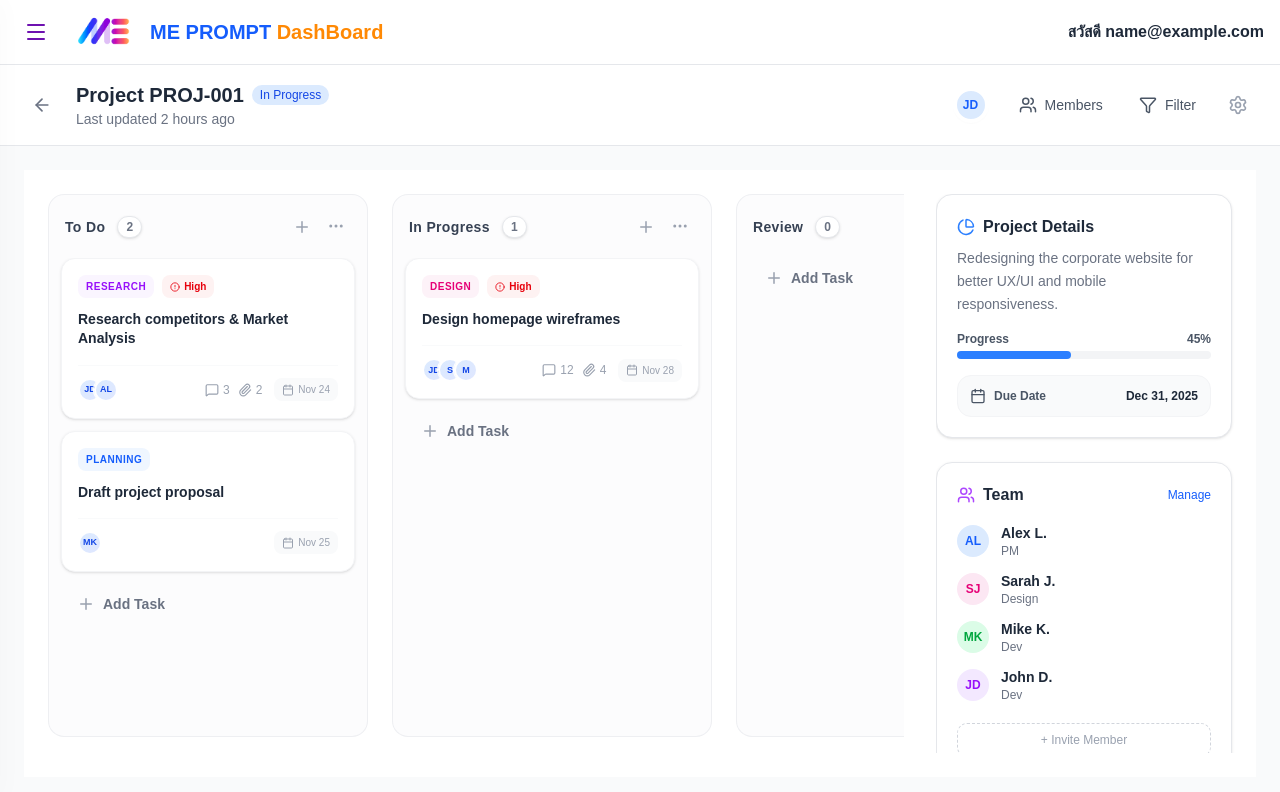
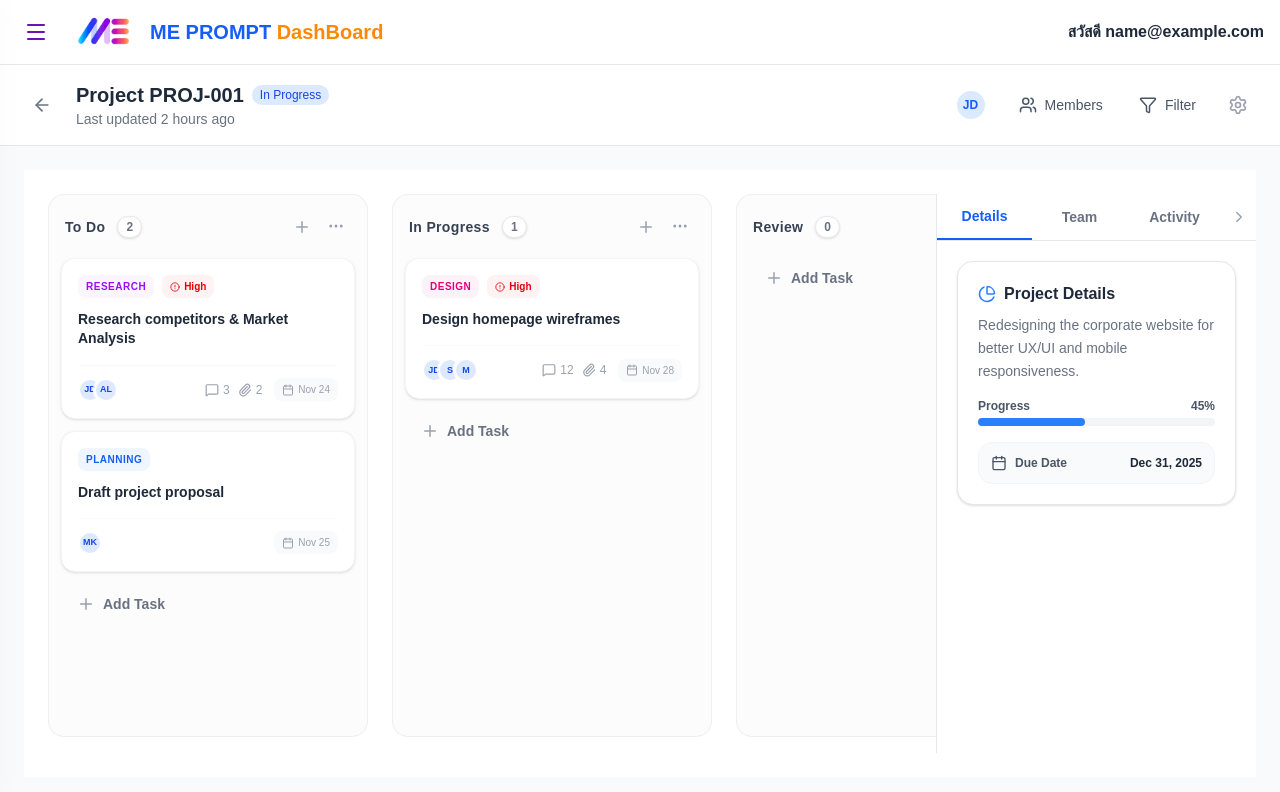
Before and after one commit to MEE-POONG/me-prompt-tec-dashboard, a Next.js app: page /workspace/PROJ-001 in a window 1280 px wide. Shown: the top 792 px of the page. Built offline with nearby package versions, Linux system fonts and the light colour scheme; sample sign-in values are in the browser's storage.

Commit message:
ฟหกฟหก

```diff
--- a/src/Container/WorkSpace/ProjectBoard.tsx
+++ b/src/Container/WorkSpace/ProjectBoard.tsx
@@ -27,6 +27,9 @@ import {
   Archive,
   Check,
   ArrowLeft,
+  Menu,
+  ChevronLeft,
+  ChevronRight,
 } from "lucide-react";
 
 // --- Types ---
@@ -173,7 +176,7 @@ const projectInfo = {
 };
 
 export default function ProjectBoard({ projectId }: ProjectBoardProps) {
-  const router = useRouter(); // Use Next.js router for back button
+  const router = useRouter();
 
   // --- State ---
   const [columns, setColumns] = useState<Column[]>(initialData);
@@ -190,6 +193,11 @@ export default function ProjectBoard({ projectId }: ProjectBoardProps) {
   );
   const [isSettingsOpen, setIsSettingsOpen] = useState(false);
   const [isFilterOpen, setIsFilterOpen] = useState(false);
+  const [isSidebarOpen, setIsSidebarOpen] = useState(true);
+  const [activeTab, setActiveTab] = useState<"details" | "team" | "activity">(
+    "details"
+  );
+  const [isTabBarCollapsed, setIsTabBarCollapsed] = useState(false);
 
   // Editing State
   const [editingColumnId, setEditingColumnId] = useState<string | null>(null);
@@ -333,12 +341,7 @@ export default function ProjectBoard({ projectId }: ProjectBoardProps) {
   };
 
   return (
-    <div className="flex flex-col h-full">
-      {" "}
-      {/* ใช้ h-full เพื่อให้เต็มพื้นที่ Container พ่อ */}
-      {/* ส่วน Header เดิมที่ซ้ำซ้อน ถูกลบออกแล้ว */}
-      {/* --- Filter Bar (Expandable) --- */}
-      {/* หมายเหตุ: ปุ่มเปิด Filter หายไปพร้อมกับ Header ถ้าต้องการใช้ต้องย้ายปุ่มมาไว้ส่วนอื่น */}
+    <div className="flex flex-col h-full relative">
       {isFilterOpen && (
         <div className="px-6 py-3 bg-gray-50 border-b border-gray-100 flex items-center gap-4 animate-in slide-in-from-top-2 shrink-0 z-20">
           <div className="relative w-full max-w-md">
@@ -364,8 +367,8 @@ export default function ProjectBoard({ projectId }: ProjectBoardProps) {
           )}
         </div>
       )}
-      {/* --- Main Content (Board + Sidebar) --- */}
-      <div className="flex flex-col lg:flex-row gap-8 py-6 items-start flex-1 overflow-hidden bg-white">
+
+      <div className="flex flex-col lg:flex-row gap-0 py-6 items-start flex-1 overflow-hidden bg-white relative">
         {/* === Left: Kanban Board === */}
         <div className="flex-1 w-full min-w-0 h-full">
           <DragDropContext onDragEnd={onDragEnd}>
@@ -614,12 +617,101 @@ export default function ProjectBoard({ projectId }: ProjectBoardProps) {
           </DragDropContext>
         </div>
 
-        {/* === Right: Sidebar Widgets === */}
-        <div className="w-full lg:w-80 space-y-6 shrink-0 h-full overflow-y-auto pr-6 pb-10 custom-scrollbar">
-          {/* Widget 1: Project Overview */}
+        {/* === Toggle Sidebar Button (Mobile) === */}
+        {!isSidebarOpen && (
+          <button
+            onClick={() => setIsSidebarOpen(true)}
+            className="lg:hidden fixed bottom-6 right-6 p-3 bg-blue-600 hover:bg-blue-700 text-white rounded-full shadow-lg z-30 transition-all"
+          >
+            <Menu size={20} />
+          </button>
+        )}
+
+        {/* === Overlay (Mobile) === */}
+        {isSidebarOpen && (
+          <div
+            className="lg:hidden fixed inset-0 bg-black/20 z-20"
+            onClick={() => setIsSidebarOpen(false)}
+          />
+        )}
+
+        {/* === Right: Sidebar with Tabs (Collapsible) === */}
+        <div
+          className={`fixed lg:relative inset-y-0 right-0 h-full flex flex-col bg-white border-l border-gray-200 transition-all duration-300 z-20 ${
+            isSidebarOpen
+              ? "translate-x-0 opacity-100 visible"
+              : "translate-x-full opacity-0 invisible lg:translate-x-0 lg:opacity-100 lg:visible"
+          } ${isTabBarCollapsed ? "lg:w-16 w-full" : "w-full lg:w-80"}`}
+        >
+          {/* Tab Navigation */}
+          <div className="flex border-b border-gray-200 sticky top-0 z-10 bg-white items-center">
+            {!isTabBarCollapsed ? (
+              <>
+                <button
+                  onClick={() => setActiveTab("details")}
+                  className={`flex-1 py-3 px-4 text-sm font-semibold text-center transition-all whitespace-nowrap ${
+                    activeTab === "details"
+                      ? "text-blue-600 border-b-2 border-blue-600"
+                      : "text-gray-500 hover:text-gray-700"
+                  }`}
+                >
+                  Details
+                </button>
+                <button
+                  onClick={() => setActiveTab("team")}
+                  className={`flex-1 py-3 px-4 text-sm font-semibold text-center transition-all whitespace-nowrap ${
+                    activeTab === "team"
+                      ? "text-blue-600 border-b-2 border-blue-600"
+                      : "text-gray-500 hover:text-gray-700"
+                  }`}
+                >
+                  Team
+                </button>
+                <button
+                  onClick={() => setActiveTab("activity")}
+                  className={`flex-1 py-3 px-4 text-sm font-semibold text-center transition-all whitespace-nowrap ${
+                    activeTab === "activity"
+                      ? "text-blue-600 border-b-2 border-blue-600"
+                      : "text-gray-500 hover:text-gray-700"
+                  }`}
+                >
+                  Activity
+                </button>
+              </>
+            ) : null}
+
+            <button
+              onClick={() => setIsTabBarCollapsed(!isTabBarCollapsed)}
+              className="p-2 hover:bg-gray-100 rounded-lg text-gray-400 transition-colors hidden lg:flex"
+              title={isTabBarCollapsed ? "Expand" : "Collapse"}
+            >
+              {isTabBarCollapsed ? (
+                <ChevronLeft size={18} />
+              ) : (
+                <ChevronRight size={18} />
+              )}
+            </button>
+
+            <button
+              onClick={() => setIsSidebarOpen(false)}
+              className="lg:hidden p-2 hover:bg-gray-100 rounded-lg text-gray-400 transition-colors"
+            >
+              <X size={18} />
+            </button>
+          </div>
+
+          {/* Tab Content */}
+          <div
+            className={`flex-1 overflow-y-auto custom-scrollbar transition-all duration-300 ${
+              isTabBarCollapsed ? "hidden lg:block p-0" : "p-5 space-y-6"
+            }`}
+          >
+            {/* Project Details Tab */}
+            {activeTab === "details" && !isTabBarCollapsed && (
               <div className="bg-white p-5 rounded-2xl shadow-sm border border-gray-200">
                 <h3 className="font-bold text-gray-800 mb-2 flex items-center gap-2">
-              <PieChart size={18} className="text-blue-500" /> Project Details
+                  <PieChart size={18} className="text-blue-500" /> Project
+                  Details
                 </h3>
                 <p className="text-sm text-gray-500 leading-relaxed mb-4">
                   {projectInfo.description}
@@ -648,8 +740,10 @@ export default function ProjectBoard({ projectId }: ProjectBoardProps) {
                   </div>
                 </div>
               </div>
+            )}
 
-          {/* Widget 2: Team Members */}
+            {/* Team Tab */}
+            {activeTab === "team" && !isTabBarCollapsed && (
               <div className="bg-white p-5 rounded-2xl shadow-sm border border-gray-200">
                 <div className="flex justify-between items-center mb-4">
                   <h3 className="font-bold text-gray-800 flex items-center gap-2">
@@ -680,11 +774,14 @@ export default function ProjectBoard({ projectId }: ProjectBoardProps) {
                   </button>
                 </div>
               </div>
+            )}
 
-          {/* Widget 3: Project Activity */}
+            {/* Activity Tab */}
+            {activeTab === "activity" && !isTabBarCollapsed && (
               <div className="bg-white p-5 rounded-2xl shadow-sm border border-gray-200">
                 <h3 className="font-bold text-gray-800 mb-4 flex items-center gap-2">
-              <Activity size={18} className="text-orange-500" /> Recent Activity
+                  <Activity size={18} className="text-orange-500" /> Recent
+                  Activity
                 </h3>
                 <div className="space-y-4">
                   {projectInfo.activities.map((act, idx) => (
@@ -694,7 +791,8 @@ export default function ProjectBoard({ projectId }: ProjectBoardProps) {
                     >
                       <div>
                         <p className="text-gray-800 text-xs">
-                      <span className="font-bold">{act.user}</span> {act.action}{" "}
+                          <span className="font-bold">{act.user}</span>{" "}
+                          {act.action}{" "}
                           <span className="font-medium text-blue-600">
                             {act.target}
                           </span>
@@ -707,21 +805,17 @@ export default function ProjectBoard({ projectId }: ProjectBoardProps) {
                   ))}
                 </div>
               </div>
+            )}
           </div>
         </div>
+      </div>
+
       {/* Modal */}
       {selectedTask && (
         <ModalsWorkflow
           isOpen={isModalOpen}
           onClose={() => setIsModalOpen(false)}
-          task={{
-            id: selectedTask.id,
-            title: selectedTask.title,
-            tag: selectedTask.tag,
-            description: `งาน ${selectedTask.title} มีสมาชิก ${selectedTask.members} คน`,
-            startDate: new Date(),
-            endDate: new Date(),
-          }}
+          task={selectedTask}
         />
       )}
     </div>
```
Also changed, not shown: src/Container/WorkSpace/WorkList.tsx (+109 -107 lines). Lines whose indentation alone changed are shown as unchanged.
